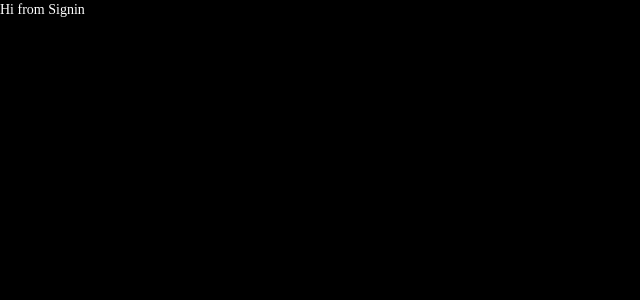
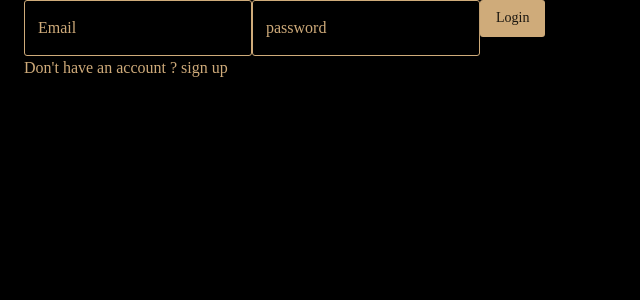
Before and after one commit to GSG-G9/beauty-salon, a React (Create React App) app in the folder client/: page /signin in a window 1280 px wide. Shown: the top 300 px of the page, without its empty margins (0-640 px from the left). Built offline with nearby package versions, Linux system fonts and the light colour scheme; a web font is replaced by a local one.

Commit message:
signin page Fix #14

```diff
--- a/client/src/pages/Signin/index.js
+++ b/client/src/pages/Signin/index.js
@@ -1,5 +1,23 @@
 import React from 'react';
+import Container from '@material-ui/core/Container';
+import { Typography } from '@material-ui/core';
+import { InputField, ButtonComponent } from '../../component';
+import useStyles from './style';
 
-const Signin = () => <div>Hi from Signin</div>;
+const Signin = () => {
+  const classes = useStyles();
+  return (
+    <Container className={classes.root}>
+      <form className={classes.form}>
+        <InputField label="Email" />
+        <InputField label="password" />
+        <ButtonComponent> Login </ButtonComponent>
+        <Typography color="primary">
+          Don&#39;t have an account ? sign up
+        </Typography>
+      </form>
+    </Container>
+  );
+};
 
 export default Signin;
--- a/client/src/pages/Signin/style.js
+++ b/client/src/pages/Signin/style.js
@@ -0,0 +1,5 @@
+import { makeStyles } from '@material-ui/core/styles';
+
+const useStyles = makeStyles(() => {});
+
+export default useStyles;
```
